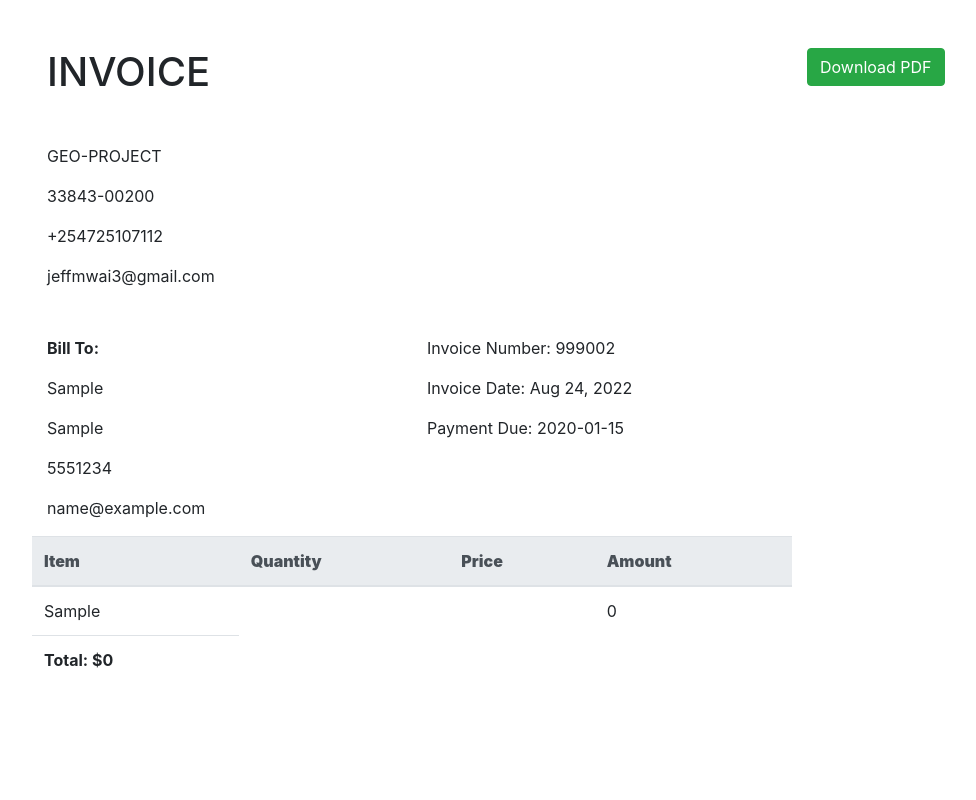
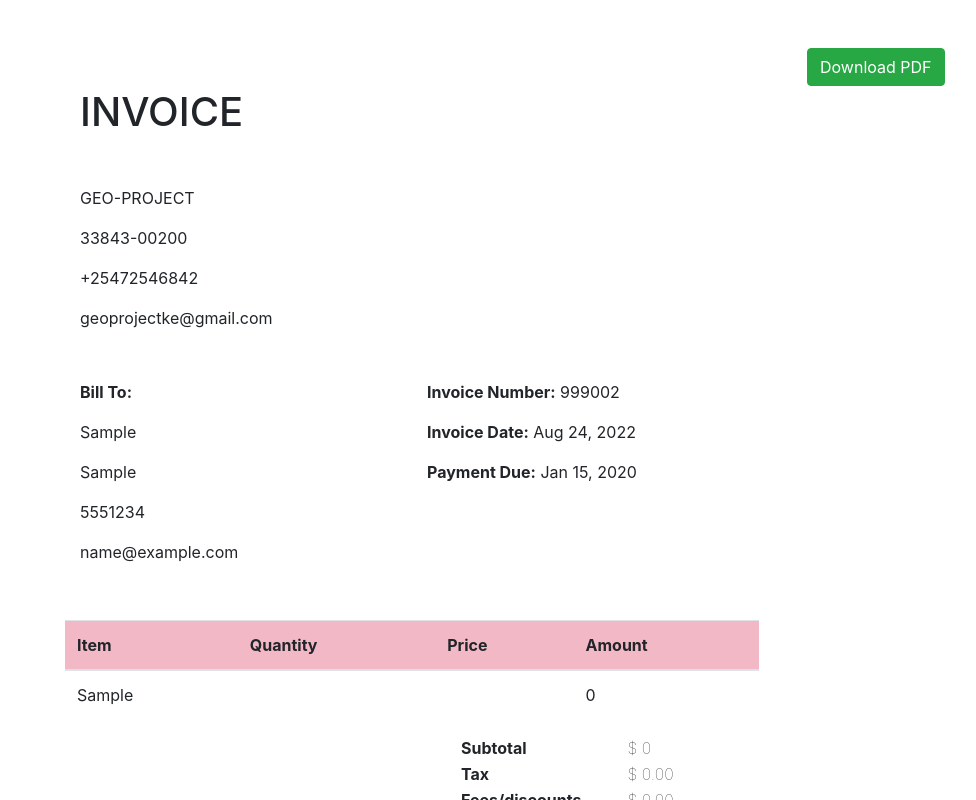
Before and after one commit to Jeff-Mwai/geoproject-assignment, an Angular app: page / in a window 1280 px wide. Both pictures are taken after typing "Sample", "Sample", "5551234", "name@example.com", "2020-01-15", "Sample" into the empty fields and a click on the button "Procced to Checkout". Shown: the top 800 px of the page, without its empty margins (228-1204 px from the left). Built offline with nearby package versions, Linux system fonts and the light colour scheme.

Commit message:
edited page designs

```diff
--- a/src/app/components/items/items.component.css
+++ b/src/app/components/items/items.component.css
@@ -0,0 +1,42 @@
+.invoice {
+    margin-bottom: 50px;
+    margin-top: 40px;
+}
+.company {
+    margin-bottom: 50px;
+}
+.total {
+   font-weight: 100;
+   padding-left: 380px;
+   margin-bottom: 50px;
+}
+.customer {
+    margin-bottom: 40px;
+}
+
+#table {
+    display: flex;
+    align-items: right;
+    justify-content: start;
+  }
+  #tbody {
+      display: flex;
+      flex-direction: row;
+  }
+  #tr {
+      display: flex;
+      flex-direction: column;
+
+  }
+  .td {
+    padding-left: 45px;
+  }
+  .thead {
+    background-color: #F2B8C6;
+  }
+  .tr1 {
+    font-weight: 100;
+  }
+  .tot, #tot {
+    background-color: #F2B8C6;
+  }
--- a/src/app/components/items/items.component.html
+++ b/src/app/components/items/items.component.html
@@ -2,19 +2,19 @@
      <div class="container">
         <div class="row">
             <div class="col-md-2"></div>
-            <div class="col-md-8">
-                <div class="mt-5" id="htmlData">
+            <div class="col-md-8 p-5" id="htmlData">
+                    <h1 class="invoice">INVOICE</h1>
 
-                    <h1 class="mb-5">INVOICE</h1>
+                    <div class="company">
+                        <p>GEO-PROJECT</p>
+                        <p>33843-00200</p>
+                        <p>+25472546842</p>
+                        <p class="mb-5">geoprojectke@gmail.com</p>
+                    </div>
 
 
-                    <p>GEO-PROJECT</p>
-                    <p>33843-00200</p>
-                    <p>+254725107112</p>
-                    <p class="mb-5">jeffmwai3@gmail.com</p>
-
                     <div class="row">
-                        <div class="col-md-6">
+                        <div class="col-md-6 customer">
                             <p><strong>Bill To:</strong></p>
                             <p>{{allData.name}}</p>
                             <p>{{allData.address}}</p>
@@ -23,22 +23,21 @@
 
                         </div>
                         <div class="col-md-6">
-                            <p>Invoice Number: 999002</p>
-                            <p>Invoice Date: {{todaysDate| date}}</p>
-                            <p>Payment Due: {{allData.date}}</p>
+                            <p><strong>Invoice Number:</strong> 999002</p>
+                            <p><strong>Invoice Date:</strong> {{todaysDate| date}}</p>
+                            <p><strong>Payment Due:</strong> {{allData.date | date}}</p>
                         </div>
                     </div>
 
-
                 <div class="row">
                     <table class="table">
-                        <thead class="thead-light">
-                          <tr>
+                        <thead class="thead">
+                          <tr class="tr1">
 
-                            <th scope="col"><strong>Item</strong></th>
-                            <th scope="col"><strong>Quantity</strong></th>
-                            <th scope="col"><strong>Price</strong></th>
-                            <th scope="col"><strong>Amount</strong></th>
+                            <th scope="col">Item</th>
+                            <th scope="col">Quantity</th>
+                            <th scope="col">Price</th>
+                            <th scope="col">Amount</th>
                           </tr>
                         </thead>
                         <tbody>
@@ -48,19 +47,46 @@
                             <td>{{item.quantity}}</td>
                             <td>{{item.price}}</td>
                             <td>{{item.amount}}</td>
+
                           </tr>
 
                         </tbody>
-                        <td><strong>Total: ${{grandTotal}}</strong></td>
+
                       </table>
 
                 </div>
 
+                <div class="total">
 
-            </div>
+                    <table id="table">
+                    <thead >
+                      <tr id="tr">
+                        <th class="">Subtotal</th>
+                        <th class="">Tax</th>
+                        <th class="">Fees/discounts</th>
+                        <th class="tot">TOTAL</th>
+                      </tr>
+                    </thead>
+                    <tbody id="tbody">
+                      <tr id="tr">
+
+                        <td class="td">$ {{grandTotal}}</td>
+                        <td class="td">$ 0.00</td>
+                        <td class="td">$ 0.00</td>
+                        <td class="td" id="tot">$ {{grandTotal}}</td>
+                      </tr>
+                    </tbody>
+                    </table>
 
 
+                    <!-- <p>Subtotal:  ${{grandTotal}}</p>
+                    <p>Tax: $0.00</p>
+                    <p>Fees/discounts: $0.00</p>
+                    <h5>Total: ${{grandTotal}}</h5>  -->
+                </div>
 
+             <h6>Terms and Conditions</h6>
+             <p>Terms and conditions go here</p>
 
             </div>
 
```
